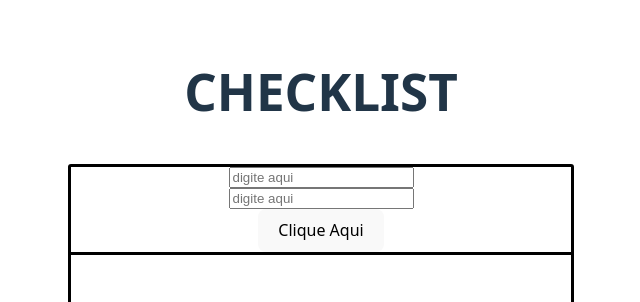
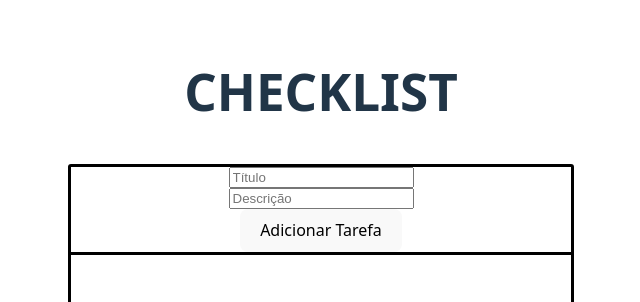
Before and after one commit to felypecarlos99/SaberCarlos1, a React (Vite) app: page / in a window 1280 px wide. Shown: the top 302 px of the page, without its empty margins (319-959 px from the left). Built offline with nearby package versions, Linux system fonts and the light colour scheme.

Commit message:
salvar 10 06

```diff
--- a/src/App.jsx
+++ b/src/App.jsx
@@ -4,14 +4,18 @@ import viteLogo from '/vite.svg'
 import './App.css'
 let tarefas=[]
 function App() {
+  const [ descricao, setDescricao ] = useState ("")
+  const [ titulo, setTitulo ] = useState("")
   const [ materia, setMateria ] = useState("")
   const [ dia, setDia ] = useState("")
 
   const handleClick = ()=> {
-   tarefas.push({id:tarefas.length, materia, dia})
+   tarefas.push({id:tarefas.length, materia, dia, descricao, titulo})
     console.log(tarefas)
     setMateria("")
     setDia("")
+    setTitulo("")
+    setDescricao("")
   }
 
   const handleMateria = (e) => {
@@ -26,14 +30,14 @@ function App() {
     <div className='container'>
     <div><h1>CHECKLIST</h1></div>
     <div className='card1'><input type='text'
-                 placeholder='digite aqui'
+                 placeholder='Título'
                   onChange={handleMateria}
                   value={materia}/>
-                  <input type="number"
-                  placeholder='digite aqui'
+                  <input type="text"
+                  placeholder='Descrição'
                   onChange={handleDia}
                   value={dia}/>
-             <button onClick={handleClick}>Clique Aqui</button>
+             <button onClick={handleClick}>Adicionar Tarefa </button>
 
     <div className='card2'>
     {tarefas.map(e=>(
```
